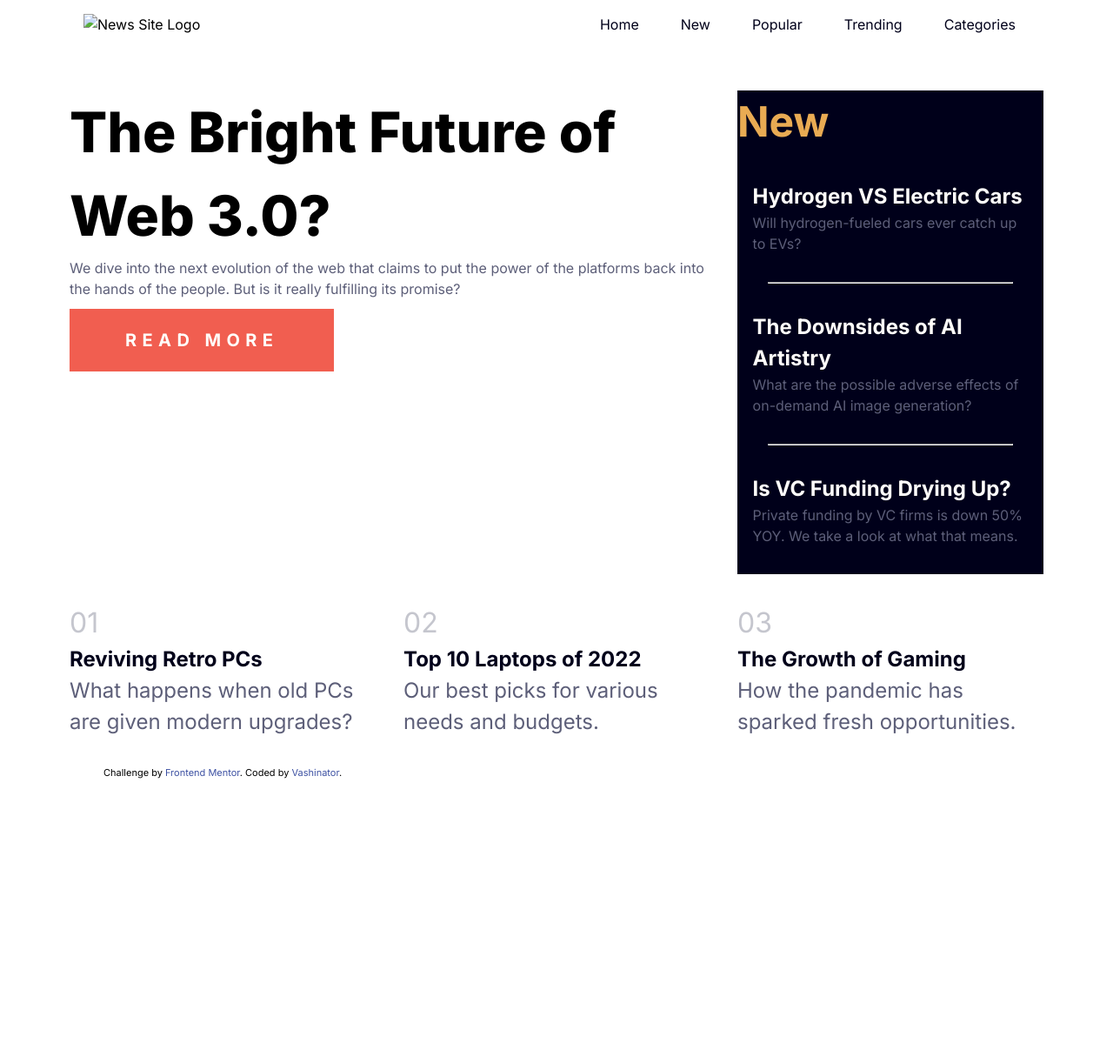
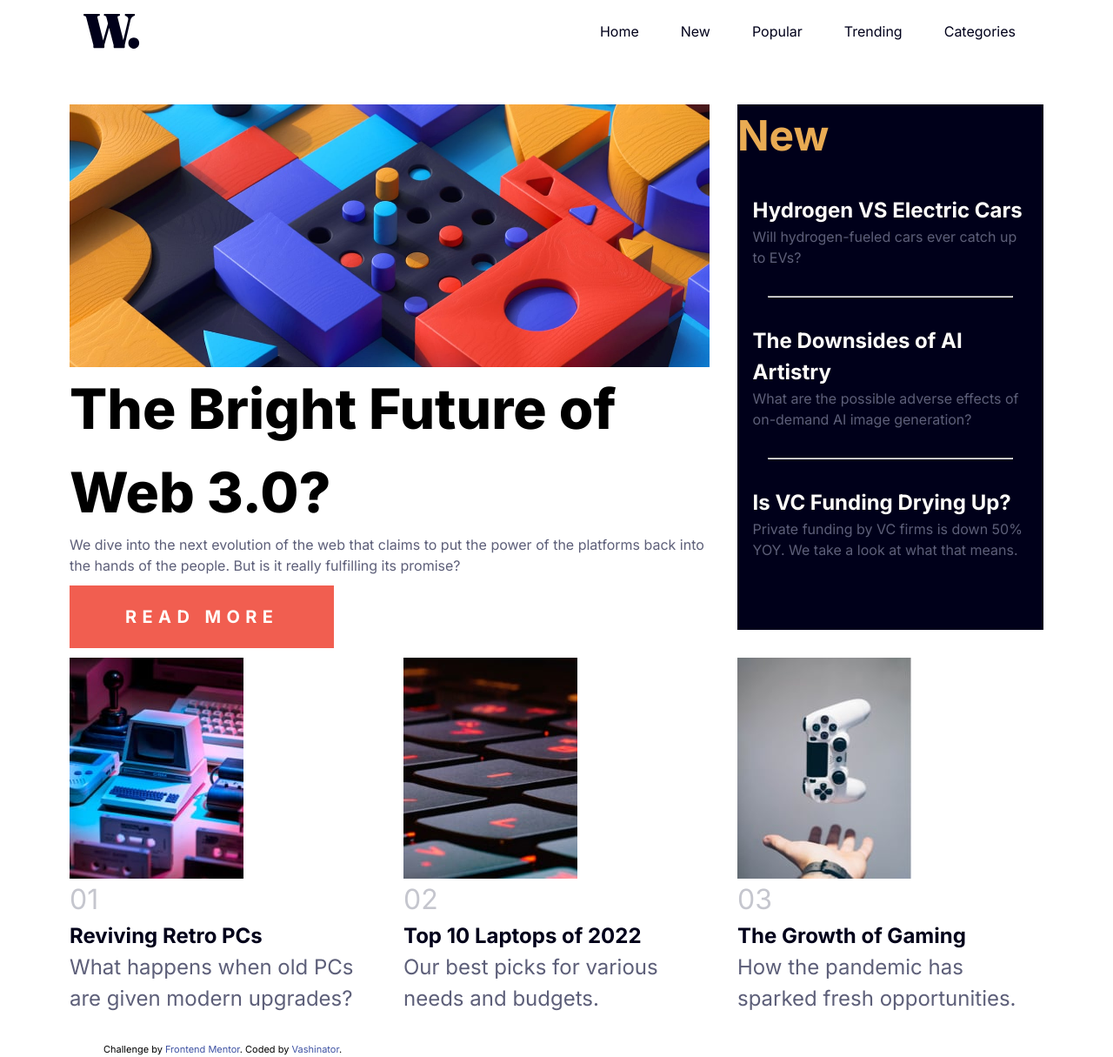
Before and after one commit to Vashinator/news-homepage-main, a plain HTML site: page index.html in a window 1280 px wide. Shown: the whole page at 87% size. Before the commit the page ends 897 px from the top, so only its background shows below. Drawn offline with Linux system fonts and the light colour scheme; the site is published under a folder, as on GitHub Pages, so addresses that start at the root find nothing.

Commit message:
Upaded Link to include no-referrer

```diff
--- a/index.html
+++ b/index.html
@@ -26,7 +26,7 @@
 
 <body>
   <header class=" prime-header flex">
-    <img src="/assets/images/logo.svg" alt="News Site Logo" class="logo">
+    <img src="./assets/images/logo.svg" alt="News Site Logo" class="logo">
     <button aria-controls="primary-nav" aria-expanded="false" class="mobile-nav-toggle">
       <!-- <span class="sr-only">Menu</span> -->
     </button>
@@ -45,8 +45,8 @@
 
     <section class="hero grid-col-span-2">
       <div class="hero-images grid-col-span-2">
-        <img class="img-mobile" src="/assets/images/image-web-3-mobile.jpg" alt="">
-        <img class="img-desktop grid-col-span-2" src="/assets/images/image-web-3-desktop.jpg" alt="">
+        <img class="img-mobile" src="./assets/images/image-web-3-mobile.jpg" alt="">
+        <img class="img-desktop grid-col-span-2" src="./assets/images/image-web-3-desktop.jpg" alt="">
       </div>
       <div class="hero-article">
         <h1>The Bright Future of Web 3.0?</h1>
@@ -81,28 +81,29 @@
     </section>
     <!-- <section class="articles grid-col-span-3"> -->
     <section class="article">
-      <img src="/assets/images/image-retro-pcs.jpg" alt="">
+      <img src="./assets/images/image-retro-pcs.jpg" alt="">
       <div class="counter"></div>
       <h2><a href="">Reviving Retro PCs</a></h2>
       <p>What happens when old PCs are given modern upgrades?</p>
     </section>
 
     <section class="article">
-      <img src="/assets/images/image-top-laptops.jpg" alt="">
+      <img src="./assets/images/image-top-laptops.jpg" alt="">
       <div class="counter"></div>
       <h2><a href="">Top 10 Laptops of 2022</a></h2>
       <p>Our best picks for various needs and budgets.</p>
     </section>
 
     <section class="article">
-      <img src="/assets/images/image-gaming-growth.jpg" alt="">
+      <img src="./assets/images/image-gaming-growth.jpg" alt="">
       <div class="counter"></div>
       <h2><a href="">The Growth of Gaming</a></h2>
       <p>How the pandemic has sparked fresh opportunities.</p>
     </section>
     <!-- </section> -->
     <div class="attribution">
-      Challenge by <a href="https://www.frontendmentor.io?ref=challenge" target="_blank">Frontend Mentor</a>.
+      Challenge by <a href="https://www.frontendmentor.io?ref=challenge" target="_blank"
+        rel="noopener noreferrer">Frontend Mentor</a>.
       Coded by <a href="https://github.com/vashinator">Vashinator</a>.
     </div>
   </main>
```
